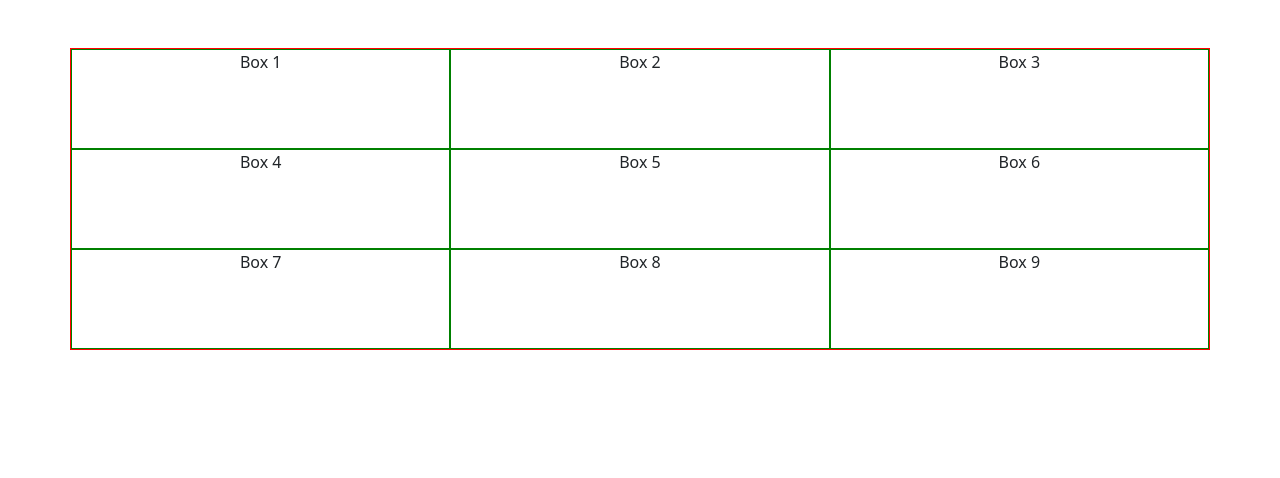
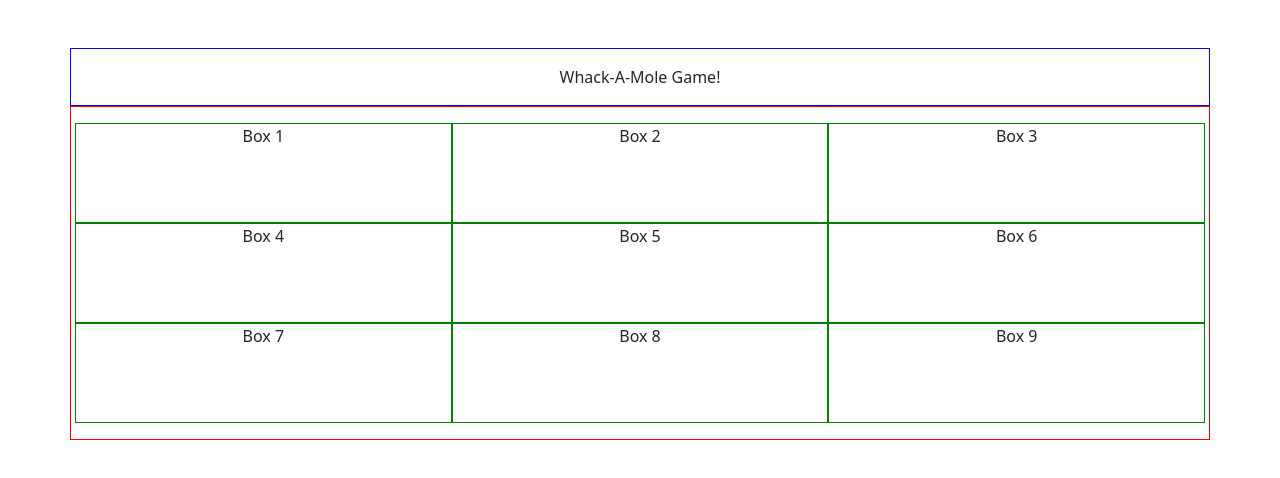
Before and after one commit to sina2022/MoleBros, a plain HTML site: page index.html in a window 1280 px wide. Drawn offline with nearby package versions, Linux system fonts and the light colour scheme.

Commit message:
added header and style for visual

```diff
--- a/index.html
+++ b/index.html
@@ -15,8 +15,8 @@
     <body>
 
 
-        <header></header>
-        <main class="container mt-5">
+        <header class="container text-center mt-5 p-3">Whack-A-Mole Game!</header>
+        <main class="container p-3">
             <div class="row align-items">
                 <div class="boxMole col justify-content text-center">
                     Box 1
--- a/style.css
+++ b/style.css
@@ -1,3 +1,7 @@
+header {
+  border: 1px solid blue;
+}
+
 main {
   border: 1px solid red;
 }
```
